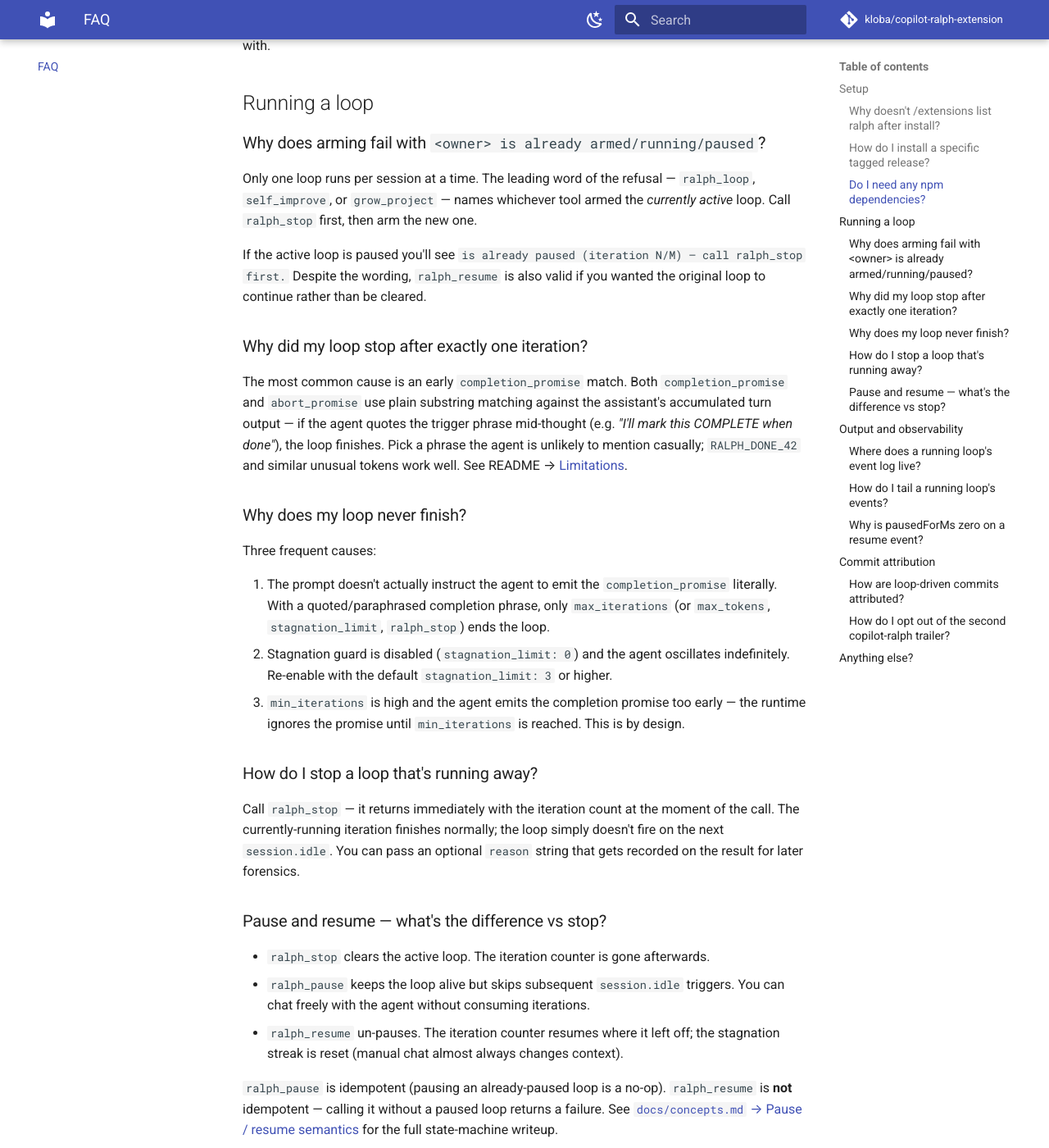
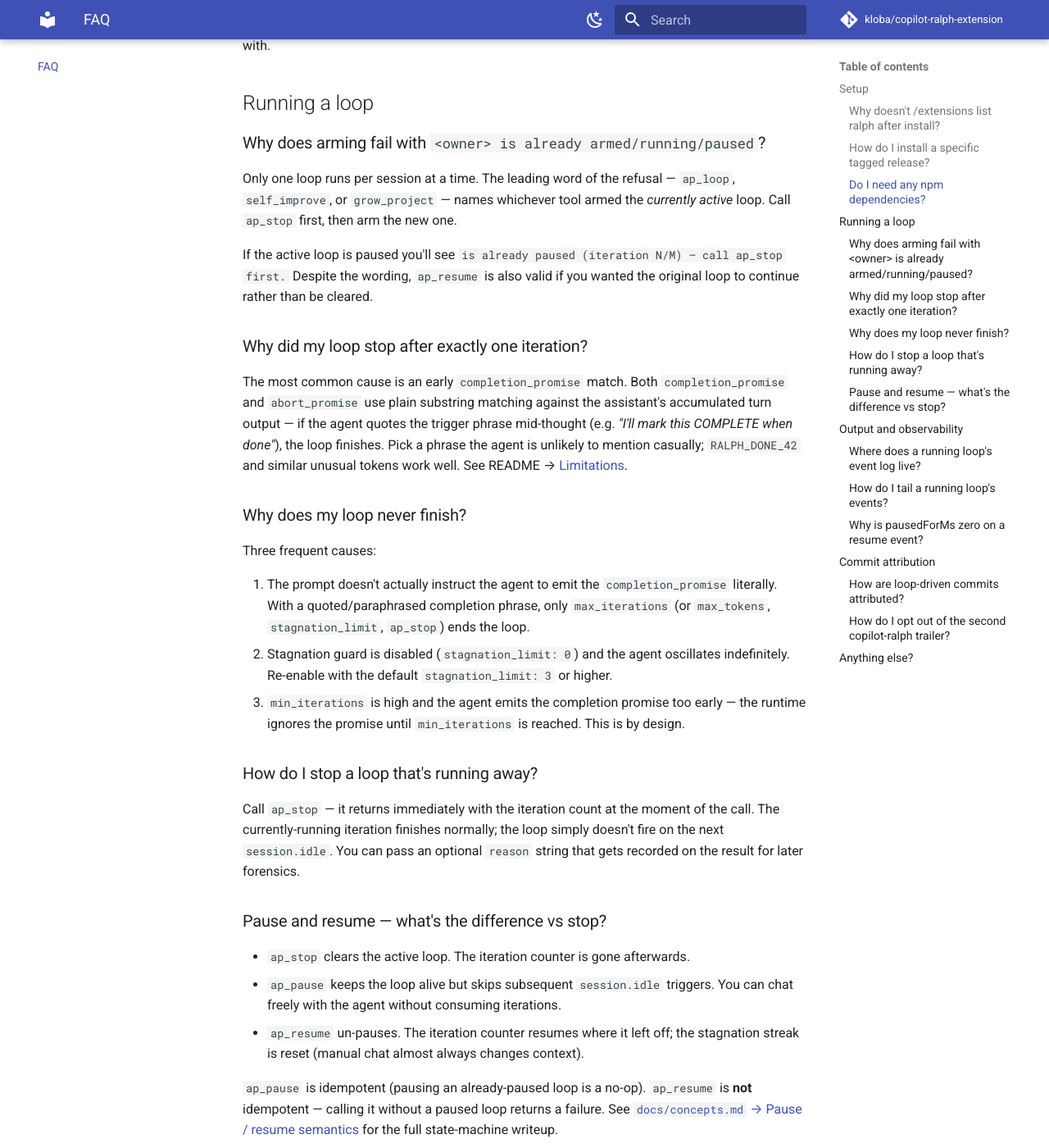
Before and after one commit to kloba/copilot-ralph-extension, an MkDocs documentation site: the page built from docs/faq.md, in a window 1280 px wide and 1400 px high, scrolled down 953 px. Shown: the whole window at 82% size. Built offline with MkDocs 1.6.1 and Material for MkDocs 9.7.7, drawn with Linux system fonts in a browser that asks for light colours; comment, search, counter and statistics services are not loaded; some of the changed text lies outside the part shown.

Commit message:
docs: sync user-facing tool refs to ap_* (refs #49)
Commit ca5ca91 renamed `ralph_loop` / `ralph_status` /
`ralph_pause` / `ralph_resume` / `ralph_stop` to `ap_*` in
`extension/handler.mjs`, but the user-facing docs site still
documented the dead pre-rename names. Anyone copy-pasting the
quickstart's `ralph_loop({...})` example against the
post-rename runtime would hit a tool-not-found error; FAQ
references to `ralph_pause`/`ralph_resume`/`ralph_stop`/
`ralph_status.paused_for_ms` were similarly stale.

Surface flipped:
- docs/quickstart.md: arm + stop snippets.
- docs/index.md: "What is this?" prose.
- docs/faq.md: every prose tool-name reference, including
  the example refusal-message snippet (`ap_loop`/`self_improve`/
  `grow_project`), pause/resume/stop semantics, runtime-clamp
  symmetry note (`ap_status.paused_for_ms`), and the "How are
  loop-driven commits attributed?" answer mentioning the
  `ap_loop` rider.
- docs/faq.md anchor fix: README's matching heading is already
  `#inspecting-a-running-loop-ap_status-tool`; the FAQ link
  pointed at the now-nonexistent `ralph_status-tool` anchor.

Untouched on this slice (decisions still open under #49):
- `~/.copilot/ralph/runs` runs root path (decision A).
- `RALPH_EVENTS_DIR` env var (decision B).
- `RALPH_DONE_42` example completion phrase (not a tool name).
- `~/.copilot/extensions/ralph` install path (decision A).
- `npx ralph-tui` binary references (separate rename slice).
- `copilot-ralph` co-author trailer literal (issue #49 locked
  KEEP — preserves cross-GitHub searchability of past + future
  loop commits).

Drift guards continue to pass:
- `docs/faq.md is no longer the stub …` heading regex set
  unaffected (only the literal "Why doesn't `/extensions` list
  `ralph` after install?" heading uses `ralph`, kept verbatim).
- Iter-157 `pausedForMs` clamp guard's `pause[\s\S]{0,80}idempotent`
  / `resume[\s\S]{0,40}\*\*not\*\* idempotent` continue to match
  after the prefix swap.

CHANGELOG `## Unreleased` `### Documentation` entry added in
the existing batch-2 block following AGENTS.md section-name
order. Refs #49.

npm test: 953/953 green. npm run check: green.

Co-authored-by: Copilot <223556219+Copilot@users.noreply.github.com>
Co-authored-by: copilot-ralph <copilot-ralph@users.noreply.github.com>

```diff
--- a/docs/faq.md
+++ b/docs/faq.md
@@ -45,13 +45,13 @@ version Copilot CLI ships with.
 ### Why does arming fail with `<owner> is already armed/running/paused`?
 
 Only one loop runs per session at a time. The leading word of the
-refusal — `ralph_loop`, `self_improve`, or `grow_project` — names
-whichever tool armed the *currently active* loop. Call `ralph_stop`
+refusal — `ap_loop`, `self_improve`, or `grow_project` — names
+whichever tool armed the *currently active* loop. Call `ap_stop`
 first, then arm the new one.
 
 If the active loop is paused you'll see `is already paused
-(iteration N/M) — call ralph_stop first.` Despite the wording,
-`ralph_resume` is also valid if you wanted the original loop to
+(iteration N/M) — call ap_stop first.` Despite the wording,
+`ap_resume` is also valid if you wanted the original loop to
 continue rather than be cleared.
 
 ### Why did my loop stop after exactly one iteration?
@@ -71,7 +71,7 @@ Three frequent causes:
 1. The prompt doesn't actually instruct the agent to emit the
    `completion_promise` literally. With a quoted/paraphrased
    completion phrase, only `max_iterations` (or `max_tokens`,
-   `stagnation_limit`, `ralph_stop`) ends the loop.
+   `stagnation_limit`, `ap_stop`) ends the loop.
 2. Stagnation guard is disabled (`stagnation_limit: 0`) and the
    agent oscillates indefinitely. Re-enable with the default
    `stagnation_limit: 3` or higher.
@@ -81,7 +81,7 @@ Three frequent causes:
 
 ### How do I stop a loop that's running away?
 
-Call `ralph_stop` — it returns immediately with the iteration count
+Call `ap_stop` — it returns immediately with the iteration count
 at the moment of the call. The currently-running iteration finishes
 normally; the loop simply doesn't fire on the next `session.idle`.
 You can pass an optional `reason` string that gets recorded on the
@@ -89,17 +89,17 @@ result for later forensics.
 
 ### Pause and resume — what's the difference vs stop?
 
-- `ralph_stop` clears the active loop. The iteration counter is
+- `ap_stop` clears the active loop. The iteration counter is
   gone afterwards.
-- `ralph_pause` keeps the loop alive but skips subsequent
+- `ap_pause` keeps the loop alive but skips subsequent
   `session.idle` triggers. You can chat freely with the agent
   without consuming iterations.
-- `ralph_resume` un-pauses. The iteration counter resumes where
+- `ap_resume` un-pauses. The iteration counter resumes where
   it left off; the stagnation streak is reset (manual chat
   almost always changes context).
 
-`ralph_pause` is idempotent (pausing an already-paused loop is a
-no-op). `ralph_resume` is **not** idempotent — calling it without
+`ap_pause` is idempotent (pausing an already-paused loop is a
+no-op). `ap_resume` is **not** idempotent — calling it without
 a paused loop returns a failure. See [`docs/concepts.md` → Pause /
 resume semantics](concepts.md#pause--resume-semantics) for the full
 state-machine writeup.
@@ -118,7 +118,7 @@ locate it.
 
 Use the bundled TUI: `npx ralph-tui watch <runId>` to follow events
 live, or `ralph-tui list` to see runs the index knows about. See
-README → [Inspecting a running loop](https://github.com/kloba/copilot-ralph-extension#inspecting-a-running-loop-ralph_status-tool)
+README → [Inspecting a running loop](https://github.com/kloba/copilot-ralph-extension#inspecting-a-running-loop-ap_status-tool)
 for the snapshot tool that returns a structured live snapshot
 without leaving the chat.
 
@@ -126,9 +126,9 @@ without leaving the chat.
 
 A resume reports `pausedForMs = max(0, now - pausedAt)`, where
 `pausedAt` is the wall-clock millisecond timestamp captured by the
-last `ralph_pause`. Two cases produce a zero:
+last `ap_pause`. Two cases produce a zero:
 
-- **Same-millisecond resume.** If you fire `ralph_resume` in the
+- **Same-millisecond resume.** If you fire `ap_resume` in the
   same millisecond as the pause (vanishingly rare in practice, but
   easy to hit in fast tests), `now - pausedAt` rounds to `0`.
 - **Backward clock skew.** If the system clock moves backward
@@ -139,7 +139,7 @@ last `ralph_pause`. Two cases produce a zero:
   `total_paused_ms`. Without the clamp, the run's reported
   `durationMs` would be inflated past the true wall-clock elapsed
   time. The same `Math.max(0, …)` guard runs in `finish()` and
-  `ralph_status.paused_for_ms` for symmetry; all three call sites
+  `ap_status.paused_for_ms` for symmetry; all three call sites
   share a single helper so the contract cannot drift.
 
 The `total_paused_ms` accumulated across multiple pause/resume
@@ -154,7 +154,7 @@ trailers — one for the `Copilot` GitHub identity, one for the
 dedicated `copilot-ralph` bot account. The dual-trailer convention
 is baked into the SDLC prompts (`self_improve`, `grow_project`)
 and appended as a rider to the user-supplied prompt for
-`ralph_loop`. See README → [Commit attribution](https://github.com/kloba/copilot-ralph-extension#commit-attribution).
+`ap_loop`. See README → [Commit attribution](https://github.com/kloba/copilot-ralph-extension#commit-attribution).
 
 ### How do I opt out of the second `copilot-ralph` trailer?
 
```
Also changed, not shown: CHANGELOG.md (+16 -0 lines), docs/index.md (+1 -1 lines), docs/quickstart.md (+2 -2 lines).
